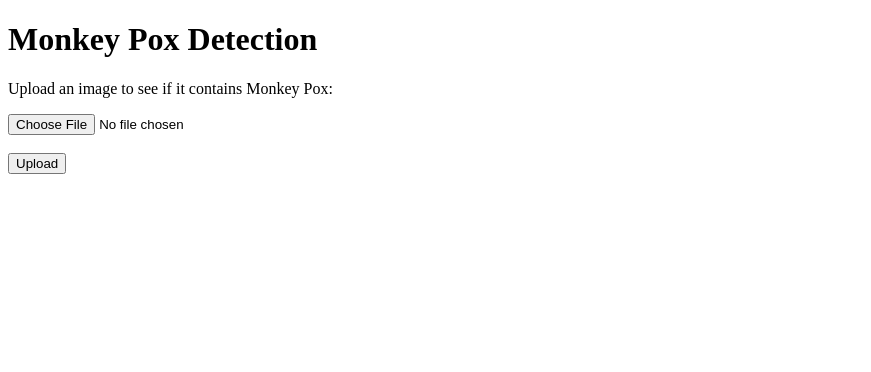
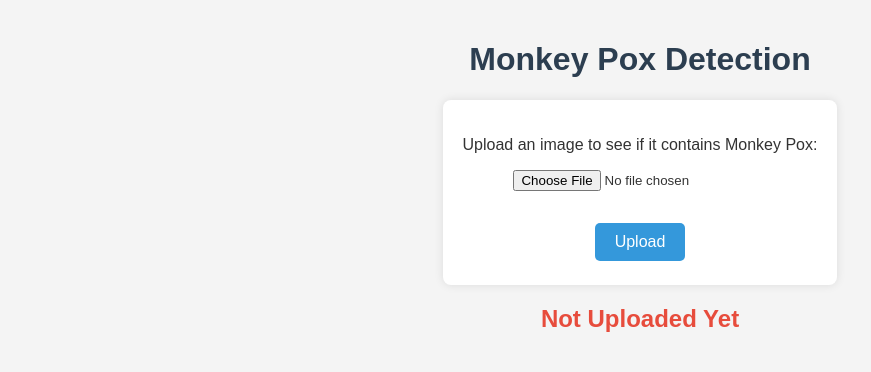
Before and after one commit to mirza-mohibul-hasan/monkey-pox-skin-lesion, a Flask app: page / in a window 1280 px wide. Shown: the top 372 px of the page, without its empty margins (0-871 px from the left). Run offline with Flask 2, Linux system fonts and the light colour scheme.

Commit message:
template updated

```diff
--- a/app.py
+++ b/app.py
@@ -5,6 +5,7 @@ import numpy as np
 import cv2
 from PIL import Image
 import io
+import os
 
 app = Flask(__name__)
 
@@ -52,9 +53,16 @@ model.eval()
 # Define the labels for binary classification
 labels = ["Monkey Pox", "Non Monkey Pox"]
 
+# Create a directory for uploaded files if it doesn't exist
+if not os.path.exists('static/uploads'):
+    os.makedirs('static/uploads')
+
 
 @app.route('/', methods=['GET', 'POST'])
 def index():
+    image_url = None
+    label = None
+
     if request.method == 'POST':
         if 'file' not in request.files:
             return render_template('index.html', label="No file uploaded")
@@ -64,8 +72,13 @@ def index():
         if file.filename == '':
             return render_template('index.html', label="No file selected")
 
+        # Save the file
+        file_path = os.path.join('static/uploads', file.filename)
+        file.save(file_path)
+        image_url = '/static/uploads/' + file.filename
+
         # Read the image and preprocess it
-        img = Image.open(io.BytesIO(file.read()))
+        img = Image.open(file_path)
         img = img.convert('RGB')
 
         # Apply transformations
@@ -83,9 +96,7 @@ def index():
             pred = model(img_tensor)
             label = labels[int(round(pred.item()))]
 
-        return render_template('index.html', label=label, img_data=file.read())
-
-    return render_template('index.html')
+    return render_template('index.html', image_url=image_url, label=label)
 
 
 if __name__ == '__main__':
--- a/templates/index.html
+++ b/templates/index.html
@@ -4,18 +4,92 @@
     <meta charset="UTF-8" />
     <meta name="viewport" content="width=device-width, initial-scale=1.0" />
     <title>Monkey Pox Detection</title>
+    <style>
+      body {
+        font-family: Arial, sans-serif;
+        background-color: #f4f4f4;
+        color: #333;
+        margin: 0;
+        padding: 20px;
+        text-align: center;
+      }
+
+      h1 {
+        color: #2c3e50;
+      }
+
+      form {
+        background: #fff;
+        border-radius: 8px;
+        box-shadow: 0 0 10px rgba(0, 0, 0, 0.1);
+        padding: 20px;
+        display: inline-block;
+        max-width: 500px;
+        margin: auto;
+      }
+
+      input[type="file"] {
+        margin-bottom: 10px;
+      }
+
+      input[type="submit"] {
+        background-color: #3498db;
+        border: none;
+        color: white;
+        padding: 10px 20px;
+        text-align: center;
+        text-decoration: none;
+        display: inline-block;
+        font-size: 16px;
+        margin: 4px 2px;
+        border-radius: 5px;
+        cursor: pointer;
+      }
+
+      input[type="submit"]:hover {
+        background-color: #2980b9;
+      }
+
+      #imagePreview {
+        margin-top: 20px;
+      }
+
+      img {
+        max-width: 100%;
+        height: auto;
+        border: 2px solid #ddd;
+        border-radius: 8px;
+      }
+
+      h2 {
+        margin-top: 20px;
+        color: #e74c3c;
+      }
+    </style>
   </head>
   <body>
     <h1>Monkey Pox Detection</h1>
-    <form action="/" method="post" enctype="multipart/form-data">
+    <form
+      id="uploadForm"
+      action="/"
+      method="post"
+      enctype="multipart/form-data"
+    >
       <p>Upload an image to see if it contains Monkey Pox:</p>
-      <input type="file" name="file" />
+      <input type="file" name="file" id="fileInput" accept="image/*" />
       <br /><br />
       <input type="submit" value="Upload" />
     </form>
 
-    {% if label %}
-    <h2>Prediction: {{ label }}</h2>
-    {% endif %}
+    <div id="imagePreview">
+      {% if image_url %}
+      <img id="preview" src="{{ image_url }}" alt="Image Preview" />
+      {% endif %}
+    </div>
+
+    <h2 id="predictionResult">
+      {% if label %} Prediction: {{ label }} {% else %} Not Uploaded Yet {%
+      endif %}
+    </h2>
   </body>
 </html>
```
Also changed, not shown: static/uploads/images (6).jpeg (added).
